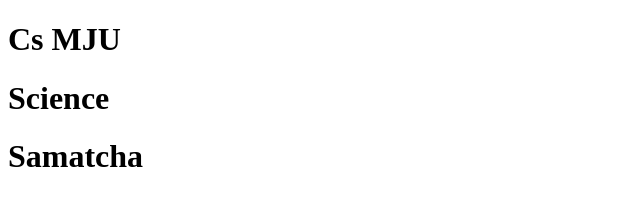
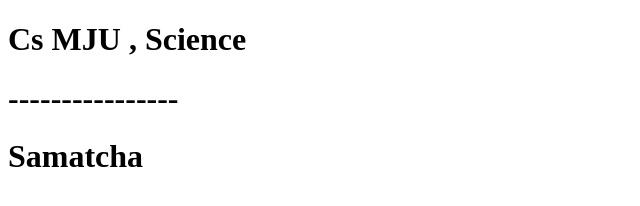
Before and after one commit to kiksaa/GitSE, a plain HTML site: page index.html in a window 1280 px wide. Shown: the whole page, without its empty margins (0-640 px from the left). Drawn offline with Linux system fonts and the light colour scheme.

Commit message:
add name

```diff
--- a/index.html
+++ b/index.html
@@ -7,8 +7,8 @@
     <title>Document</title>
 </head>
 <body>
-    <h1> Cs MJU </h1>
-    <h1> Science </h1>
+    <h1> Cs MJU , Science </h1>
+    <h1> ---------------- </h1>
     <h1> Samatcha </h1>
 </body>
 </html>
```
